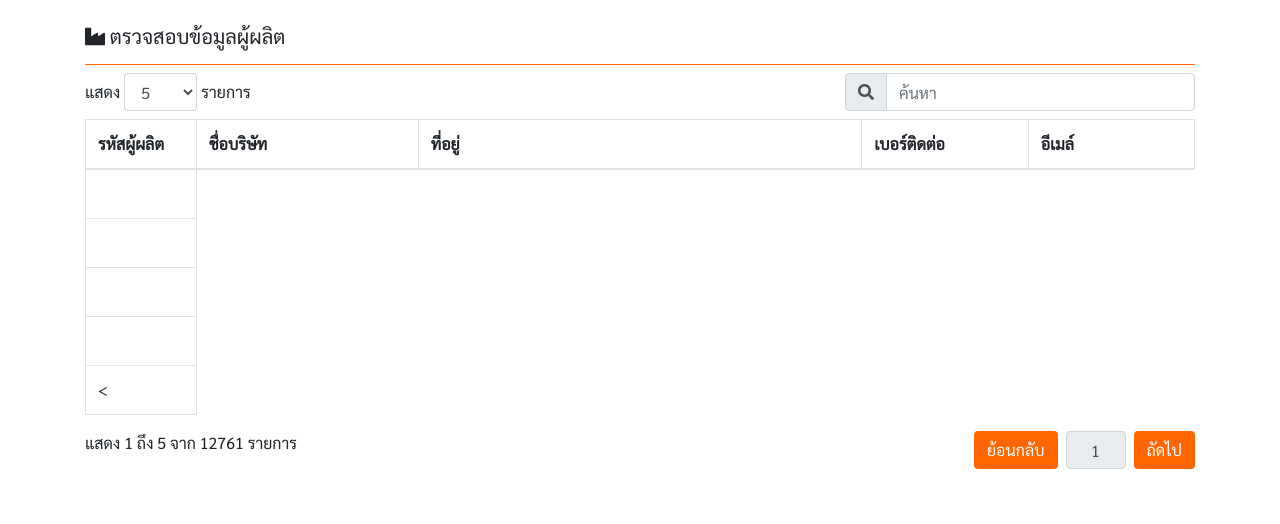
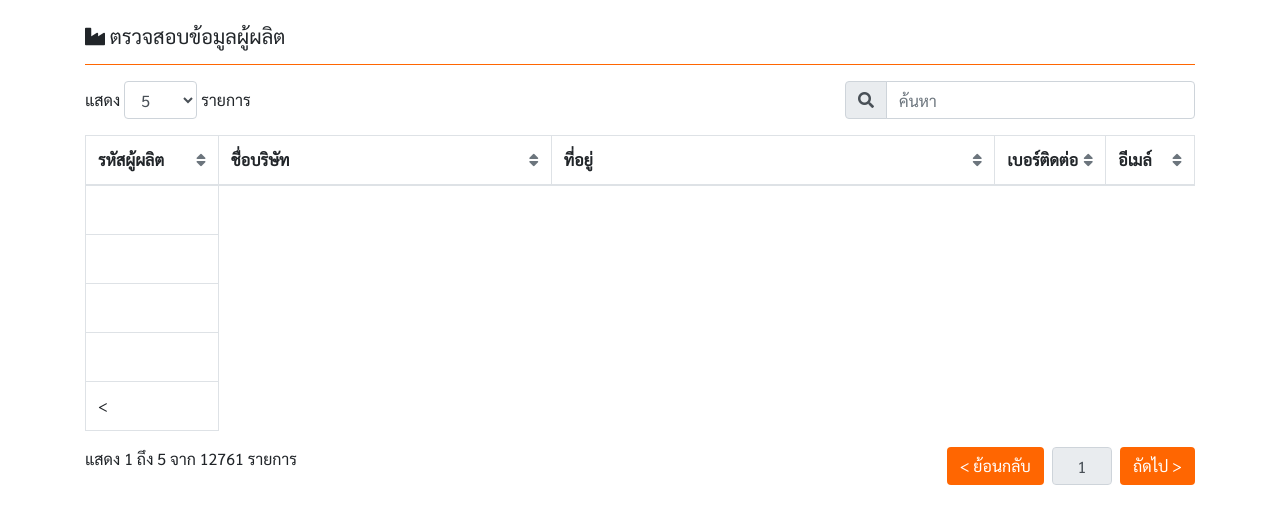
Before and after one commit to chattida/Furniture-Shop-Management, a Django app: page /view/supplier/ in a window 1280 px wide. Shown: the part 56-580 px from the top of the page. Run offline with Django 3.2, Linux system fonts and the light colour scheme; the visitor is signed in with stand-in values (Sample User, id 1); data that the repository does not hold is empty; some libraries are stand-ins or nearby versions.

Commit message:
:rocket: Add function sort data

```diff
--- a/API/views.py
+++ b/API/views.py
@@ -30,11 +30,26 @@
         except:
             id = False
 
+        # get parameter sort
+        try:
+            sort = request.query_params['sort']
+            data = request.query_params['data']
+            search_data = request.query_params['search_data']
+        except:
+            sort = False
+
         if search:
             items = Supplier.objects.filter(Q(name__icontains=search) | Q(
                 address__icontains=search) | Q(phone__icontains=search) | Q(email__icontains=search))
         elif id:
             items = Supplier.objects.filter(pk=id)
+        elif sort:
+            if (sort == "asc"):
+                items = Supplier.objects.filter(Q(name__icontains=search_data) | Q(
+                    address__icontains=search_data) | Q(phone__icontains=search_data) | Q(email__icontains=search_data)).order_by(data)
+            elif (sort == "desc"):
+                items = Supplier.objects.filter(Q(name__icontains=search_data) | Q(
+                    address__icontains=search_data) | Q(phone__icontains=search_data) | Q(email__icontains=search_data)).order_by('-' + data)
         else:
             items = Supplier.objects.all()
         serializer = supplierSerializer(items, many=True)
--- a/View/templates/View/view_supplier.html
+++ b/View/templates/View/view_supplier.html
@@ -1,7 +1,7 @@
 {% extends "base.html" %} {% block content %}
 <h5 class="mt-4"><i class="fas fa-industry"></i> ตรวจสอบข้อมูลผู้ผลิต</h5>
 <hr class="mt-3 mb-2 hr-orange" />
-<div class="row mb-2">
+<div class="row my-3">
   <div class="col-8">
     <div class="form-inline">
       <label for="show_item">แสดง</label>
@@ -40,11 +40,36 @@
   <table class="table table-bordered">
     <thead>
       <tr>
-        <th scope="col" style="width: 10%;">รหัสผู้ผลิต</th>
-        <th scope="col" style="width: 20%;">ชื่อบริษัท</th>
-        <th scope="col" style="width: 40%;">ที่อยู่</th>
-        <th scope="col" style="width: 15%;">เบอร์ติดต่อ</th>
-        <th scope="col" style="width: 15%;">อีเมล์</th>
+        <th scope="col" style="width: 12%;">
+          <span>รหัสผู้ผลิต</span>
+          <span class="float-right text-secondary" onclick="sort('id')"
+            ><i class="fas fa-sort"></i
+          ></span>
+        </th>
+        <th scope="col" style="width: 30%;">
+          <span>ชื่อบริษัท</span>
+          <span class="float-right text-secondary" onclick="sort('name')"
+            ><i class="fas fa-sort"></i
+          ></span>
+        </th>
+        <th scope="col" style="width: 40%;">
+          <span>ที่อยู่</span>
+          <span class="float-right text-secondary" onclick="sort('address')"
+            ><i class="fas fa-sort"></i
+          ></span>
+        </th>
+        <th scope="col" style="width: 10%;">
+          <span>เบอร์ติดต่อ</span>
+          <span class="float-right text-secondary" onclick="sort('phone')"
+            ><i class="fas fa-sort"></i
+          ></span>
+        </th>
+        <th scope="col" style="width: 8%;">
+          <span>อีเมล์</span>
+          <span class="float-right text-secondary" onclick="sort('email')"
+            ><i class="fas fa-sort"></i
+          ></span>
+        </th>
       </tr>
     </thead>
     <tbody id="data_list"></tbody>
@@ -58,7 +83,7 @@
   <div class="col-6">
     <div class="form-inline float-right">
       <button class="btn btn-orange" onclick="previous_page()">
-        ย้อนกลับ
+        < ย้อนกลับ
       </button>
       <input
         type="text"
@@ -68,7 +93,7 @@
         value="1"
         readonly
       />
-      <button class="btn btn-orange" onclick="next_page()">ถัดไป</button>
+      <button class="btn btn-orange" onclick="next_page()">ถัดไป ></button>
     </div>
   </div>
 </div>
@@ -81,6 +106,11 @@
   let total_page;
   let show_item;
   let total_item;
+
+  let sort_status = {
+    id: null,
+    status: null,
+  };
 
   window.onload = function () {
     initialize();
@@ -130,8 +160,7 @@
   }
 
   function item_display() {
-    current_page = 1;
-    document.getElementById("current_page").value = current_page;
+    reset_count();
     item_list();
   }
 
@@ -148,12 +177,14 @@
     if (stop > total_item) {
       stop = total_item;
     }
+    if (data.length === 0) {
+      start = 0;
+    }
     display.innerText = `แสดง ${start} ถึง ${stop} จาก ${total_item} รายการ`;
   }
 
   function next_page() {
     if (current_page + 1 <= total_page) {
-      console.log("test");
       current_page++;
       document.getElementById("current_page").value = current_page;
       item_list();
@@ -168,7 +199,40 @@
     }
   }
 
+  function sort(event) {
+    let search = document.getElementById("search_box").value;
+
+    if (event !== sort_status.id) {
+      sort_status.id = event;
+      sort_status.status = "asc";
+    } else if (sort_status.status === "asc") {
+      sort_status.status = "desc";
+    } else if (sort_status.status === "desc") {
+      sort_status.status = "asc";
+    }
+
+    axios
+      .get("/api/supplier/", {
+        params: {
+          sort: sort_status.status,
+          data: event,
+          search_data: search,
+        },
+      })
+      .then(function (response) {
+        data = response.data;
+        total_item = data.length;
+
+        let table = document.getElementById("data_list");
+        table.innerHTML = "";
+
+        item_list();
+      });
+  }
+
   function search(value) {
+    reset_count();
+
     axios
       .get("/api/supplier/", {
         params: {
@@ -192,5 +256,10 @@
       search(value);
     }, ms);
   }
+
+  function reset_count() {
+    current_page = 1;
+    document.getElementById("current_page").value = current_page;
+  }
 </script>
 {% endblock content %}
```
